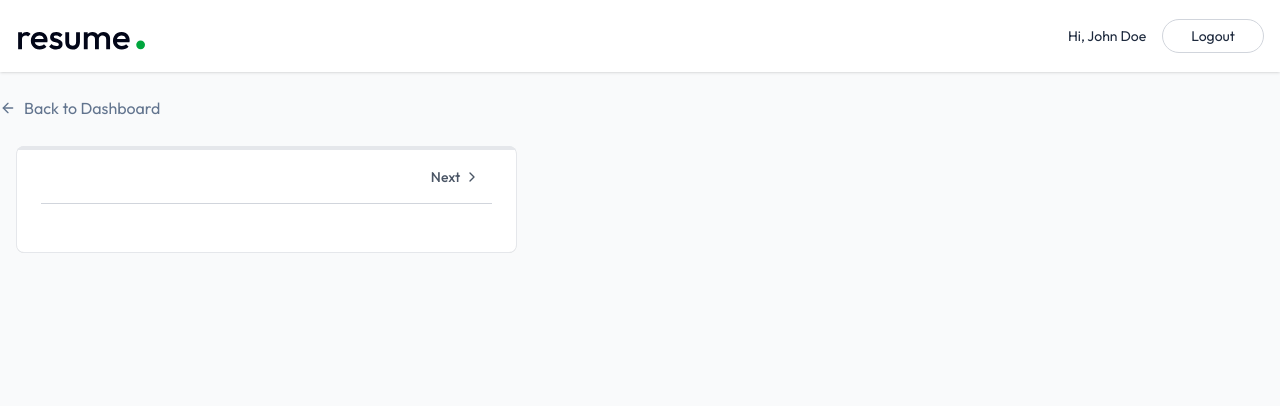
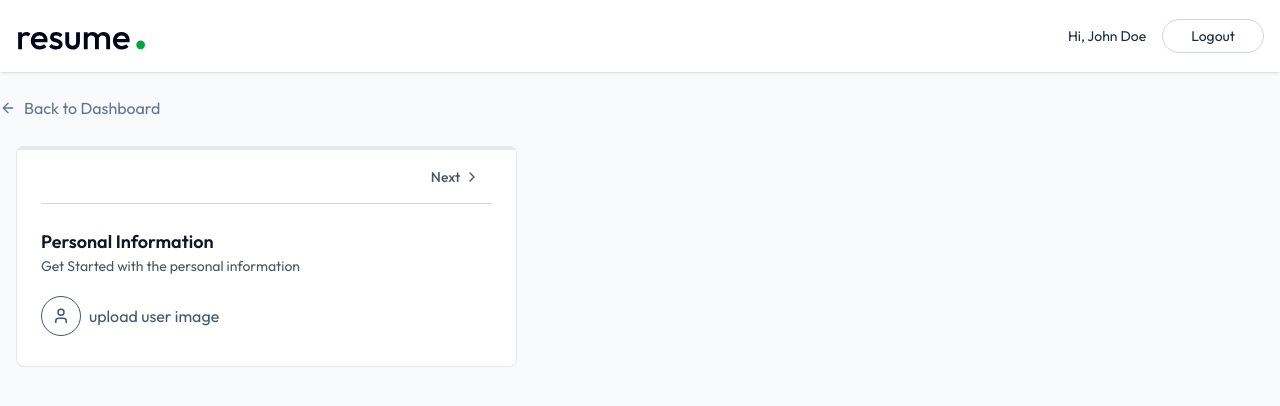
Before and after one commit to keshavbansal5766/AI-Resume-builder, a React (Vite) app in the folder client/: page /app/builder/1 in a window 1280 px wide. Shown: the top 406 px of the page. Built offline with nearby package versions, Linux system fonts and the light colour scheme.

Commit message:
creating persoanlInfoForm component and working on it

```diff
--- /dev/null
+++ b/client/src/components/PersonalInfoForm.jsx
@@ -0,0 +1,68 @@
+import { User } from "lucide-react";
+import React from "react";
+
+const PersonalInfoForm = ({
+  data,
+  onChange,
+  removeBackground,
+  setRemoveBackground,
+}) => {
+  const handleChange = (field, value) => {
+    onChange({ ...data, [field]: value });
+  };
+
+  return (
+    <div>
+      <h3 className="text-lg font-semibold text-gray-900">
+        Personal Information
+      </h3>
+      <p className="text-sm text-gray-600">
+        Get Started with the personal information
+      </p>
+      <div className="flex items-center gap-2">
+        <label>
+          {data.image ? (
+            <img
+              src={
+                typeof data.image === "string"
+                  ? data.image
+                  : URL.createObjectURL(data.image)
+              }
+              alt="user-image"
+              className="w-16 h-16 rounded-full object-cover mt-5 ring ring-slate-300 hover:opacity-80"
+            />
+          ) : (
+            <div className="inline-flex items-center gap-2 mt-5 text-slate-600 hover:text-slate-700 cursor-pointer">
+              <User className="size-10 p-2.5 border rounded-full" />
+              upload user image
+            </div>
+          )}
+          <input
+            type="file"
+            accept="image/jpeg, image/png"
+            className="hidden"
+            onChange={(e) => handleChange("image", e.target.files[0])}
+          />
+        </label>
+
+        {typeof data?.image === "object" && (
+        <div className="flex flex-col gap-1 pl-4 text-sm">
+          <p>Remove Background</p>
+          <label className="relative inline-flex items-center cursor-pointer text-gray-900 gap-3">
+            <input
+              type="checkbox"
+              className="sr-only peer"
+              onChange={() => setRemoveBackground((prev) => !prev)}
+              checked={removeBackground}
+            />
+            <div className="w-9 h-5 bg-slate-300 rounded-full peer peer-checked:bg-green-600 transition-colors duration-200"></div>
+            <span className="dot absolute left-1 top-1 w-3 h-3 bg-white rounded-full transition-transform duration-200 ease-in-out peer-checked:translate-x-4"></span>
+          </label>
+        </div>
+   )}
+      </div>
+    </div>
+  );
+};
+
+export default PersonalInfoForm;
--- a/client/src/pages/ResumeBuilder.jsx
+++ b/client/src/pages/ResumeBuilder.jsx
@@ -12,6 +12,7 @@
   Sparkles,
   User,
 } from "lucide-react";
+import PersonalInfoForm from "../components/PersonalInfoForm";
 
 const ResumeBuilder = () => {
   const { resumeId } = useParams();
@@ -117,7 +118,19 @@
                 </div>
               </div>
               <div className="space-y-6">
-                {activeSection.id === "personal" && <div></div>}
+                {activeSection.id === "personal" && (
+                  <PersonalInfoForm
+                    data={resumeData.personal_info}
+                    onChange={(data) =>
+                      setResumeData((prev) => ({
+                        ...prev,
+                        personal_info: data,
+                      }))
+                    }
+                    removeBackground={removeBackground}
+                    setRemoveBackground={setRemoveBackground}
+                  />
+                )}
               </div>
             </div>
           </div>
```
